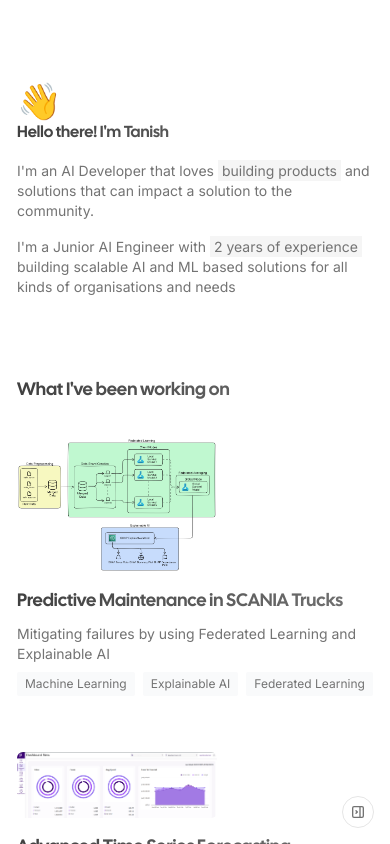
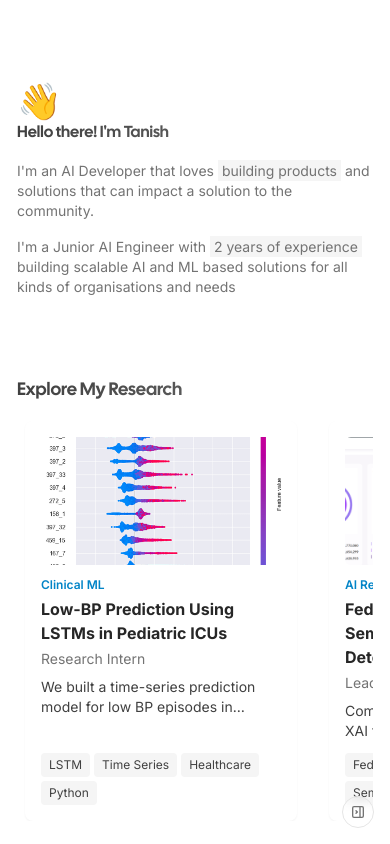
Before and after one commit to tanishpatel0106/portfolio-frontend, a Next.js app: page / in a window 390 px wide. Built offline with nearby package versions, Linux system fonts and the light colour scheme.

Commit message:
Fix research carousel scrolling and reorder home section

```diff
--- a/package.json
+++ b/package.json
@@ -22,7 +22,6 @@
     "eslint": "8.47.0",
     "eslint-config-next": "13.4.19",
     "framer-motion": "^10.16.1",
-    "keen-slider": "^6.8.6",
     "next": "13.4.19",
     "postcss": "8.4.28",
     "prismjs": "^1.29.0",
--- a/src/app/page.tsx
+++ b/src/app/page.tsx
@@ -24,17 +24,17 @@ export default function Home() {
         as="h2"
         className="font-black text-lg md:text-lg lg:text-lg mt-20 mb-4"
       >
+        Explore My Research
+      </Heading>
+      <ResearchCarousel />
+      <Heading
+        as="h2"
+        className="font-black text-lg md:text-lg lg:text-lg mt-20 mb-4"
+      >
         What I&apos;ve been working on
       </Heading>
       <Products />
       <TechStack />
-      <Heading
-        as="h2"
-        className="font-black text-lg md:text-lg lg:text-lg mt-20 mb-4"
-      >
-        Explore My Research
-      </Heading>
-      <ResearchCarousel />
     </Container>
   );
 }
--- a/src/components/ResearchCarousel.tsx
+++ b/src/components/ResearchCarousel.tsx
@@ -1,7 +1,5 @@
 "use client";
 import React, { useState } from "react";
-import { useKeenSlider } from "keen-slider/react";
-import "keen-slider/keen-slider.min.css";
 import { research } from "@/constants/research";
 import { ResearchItem } from "@/types/research";
 import { ResearchCard } from "./ResearchCard";
@@ -9,15 +7,11 @@ import { ResearchModal } from "./ResearchModal";
 
 export const ResearchCarousel = () => {
   const [selected, setSelected] = useState<ResearchItem | null>(null);
-  const [sliderRef] = useKeenSlider<HTMLDivElement>({
-    loop: true,
-    slides: { origin: "center", perView: 1.2, spacing: 16 },
-  });
   return (
     <div className="relative">
-      <div ref={sliderRef} className="keen-slider">
+      <div className="flex gap-4 overflow-x-auto no-scrollbar snap-x snap-mandatory scroll-smooth">
         {research.map((item) => (
-          <div key={item.title} className="keen-slider__slide px-4 w-72">
+          <div key={item.title} className="snap-center shrink-0 w-72 px-2">
             <ResearchCard item={item} onClick={() => setSelected(item)} />
           </div>
         ))}
```
Also changed, not shown: 1 other file (tests, documents, lock files or other folders).
